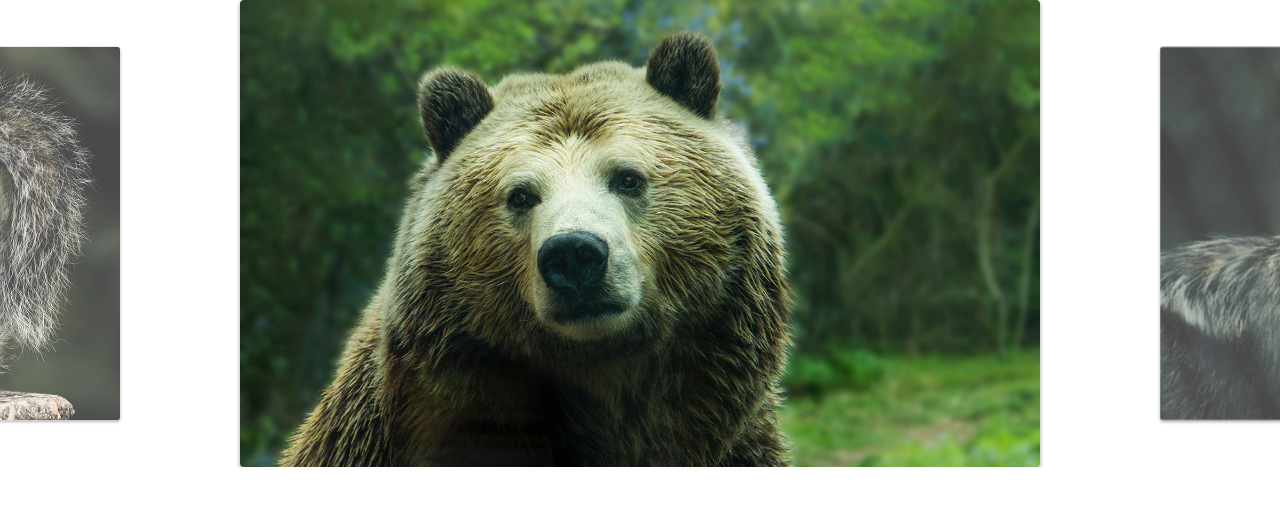
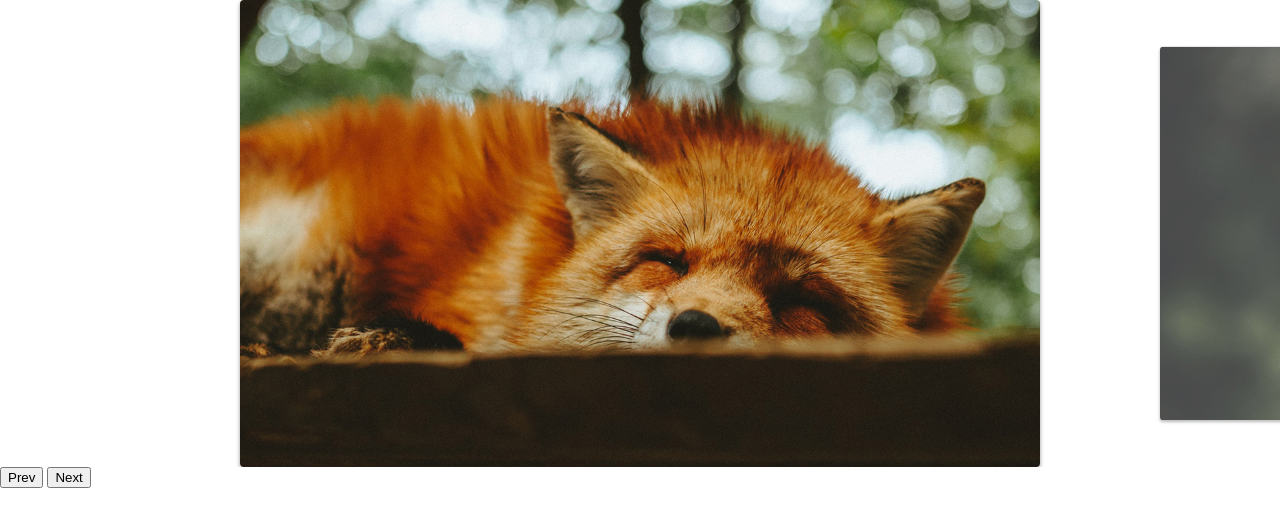
Before and after one commit to paulomonteiro3/slide, a plain HTML site: page index.html in a window 1280 px wide. Drawn offline with Linux system fonts and the light colour scheme.

Commit message:
navegacao prev e next finalizada

```diff
--- a/index.html
+++ b/index.html
@@ -17,7 +17,10 @@
       <li><img src="img/foto6.jpg" alt=""></li>
     </ul>
   </div>
-
+  <div class="arrow-nav">
+    <button class="prev">Prev</button>
+    <button class="next">Next</button>
+  </div>
   <script type="module" src="js/script.js"></script>
 </body>
 </html>
--- a/js/script.js
+++ b/js/script.js
@@ -1,8 +1,5 @@
-import Slide from './slide.js';
+import {Slide, SlideNav} from './slide.js';
 
-const slide = new Slide('.slide', '.slide-wrapper');
+const slide = new SlideNav('.slide', '.slide-wrapper');
 slide.init();
-console.log(slide);
-
-slide.changeSlide(3);
-slide.activePrevSlide();
+slide.addArrow('.prev', '.next')
--- a/js/slide.js
+++ b/js/slide.js
@@ -1,10 +1,12 @@
 import debounce from './debounce.js'
 
-export default class Slide {
+export class Slide {
   constructor(slide, wrapper) {
     this.slide = document.querySelector(slide)
     this.wrapper = document.querySelector(wrapper);
     this.dist = { finalPosition: 0, startX: 0, movement: 0 }
+    this.activePrevSlide = this.activePrevSlide.bind(this)
+    this.activeNextSlide = this.activeNextSlide.bind(this)
     this.activeClass = 'active'
   }
 
@@ -141,6 +143,20 @@ export default class Slide {
     this.addSlideEvents();
     this.slidesConfig();
     this.addResizeEvent();
+    this.changeSlide(0);
     return this;
   }
 }
+
+export class SlideNav extends Slide {
+  addArrow(prev, next) {
+    this.prevElement = document.querySelector(prev)
+    this.nextElement = document.querySelector(next)
+    this.addArrowEvent();
+  }
+
+  addArrowEvent() {
+    this.prevElement.addEventListener('click', this.activePrevSlide)
+    this.nextElement.addEventListener('click', this.activeNextSlide)
+  }
+}
```
